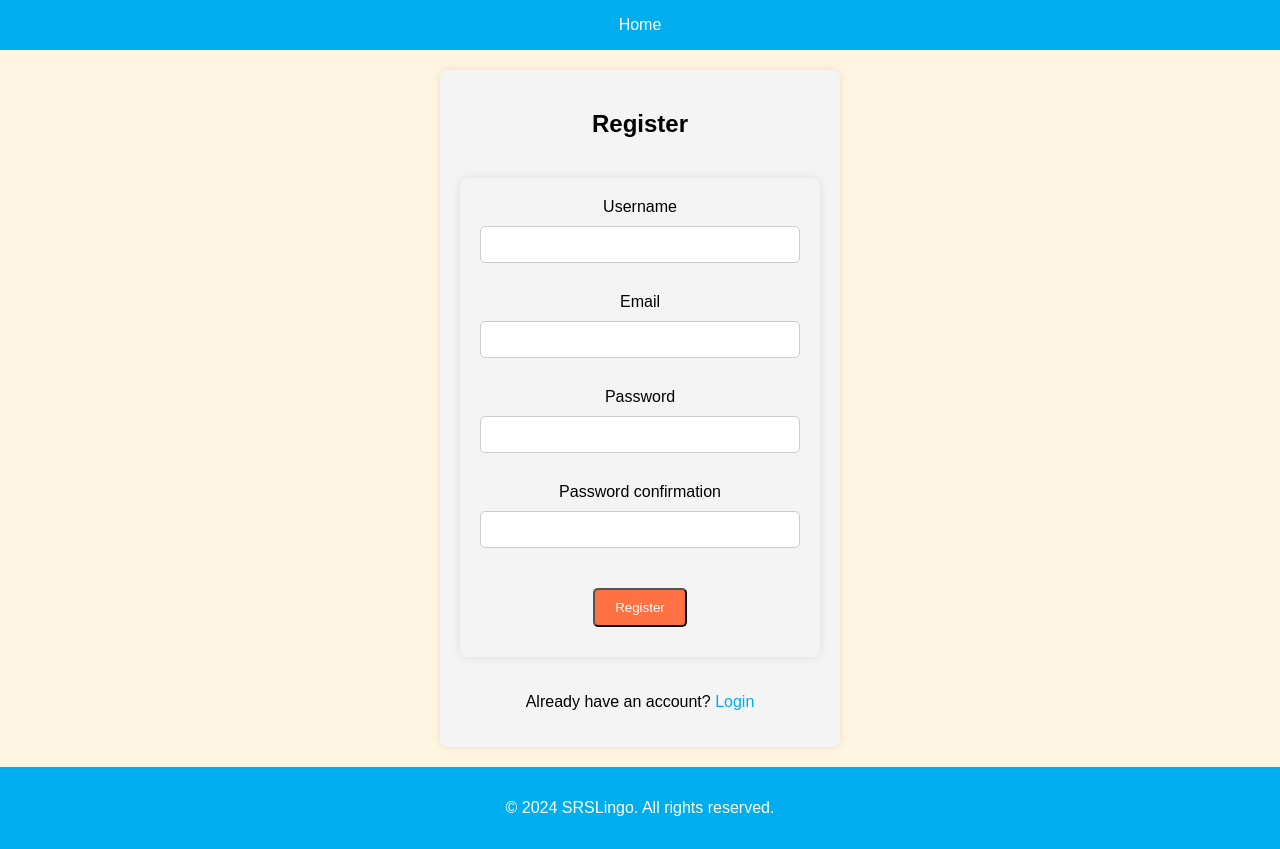
After one commit to Chibdibs/SRSLingo, a Django app: page /register/ in a window 1280 px wide. The commit adds this page. Run offline with Django 4.2, Linux system fonts and the light colour scheme.

```diff
--- a/SRSLingo/urls.py
+++ b/SRSLingo/urls.py
@@ -1,23 +1,12 @@
-"""
-URL configuration for SRSLingo project.
-
-The `urlpatterns` list routes URLs to views. For more information please see:
-    https://docs.djangoproject.com/en/4.2/topics/http/urls/
-Examples:
-Function views
-    1. Add an import:  from my_app import views
-    2. Add a URL to urlpatterns:  path('', views.home, name='home')
-Class-based views
-    1. Add an import:  from other_app.views import Home
-    2. Add a URL to urlpatterns:  path('', Home.as_view(), name='home')
-Including another URLconf
-    1. Import the include() function: from django.urls import include, path
-    2. Add a URL to urlpatterns:  path('blog/', include('blog.urls'))
-"""
 from django.contrib import admin
-from django.urls import path, include  # Import include
+from django.urls import path, include
+from django.contrib.auth import views as auth_views
 
 urlpatterns = [
     path('admin/', admin.site.urls),
-    path('', include('base.urls')),  # Add this line
+    path('', include('base.urls')),  # Assuming 'base' is the app where you have 'landing' and 'home' views
+
+    # Login and logout views
+    path('accounts/login/', auth_views.LoginView.as_view(), name='login'),
+    path('accounts/logout/', auth_views.LogoutView.as_view(), name='logout'),
 ]
--- /dev/null
+++ b/base/forms.py
@@ -0,0 +1,11 @@
+from django import forms
+from django.contrib.auth.models import User
+from django.contrib.auth.forms import UserCreationForm
+
+
+class UserRegisterForm(UserCreationForm):
+    email = forms.EmailField()
+
+    class Meta:
+        model = User
+        fields = ['username', 'email', 'password1', 'password2']
--- /dev/null
+++ b/base/static/css/styles.css
@@ -0,0 +1,215 @@
+:root {
+    --sky-blue: #00AEEF;
+    --sunset-orange: #FF7043;
+    --slate-gray: #5F7A76;
+    --cream: #FFF5E1;
+    --teal: #008080;
+    --coral: #FF6B6B;
+}
+
+body, html {
+    font-family: Arial, sans-serif;
+    background-color: var(--cream);
+    /*color: var(--slate-gray);*/
+    box-sizing: border-box;
+    display: flex;
+    flex-direction: column; /* Stack main content and footer vertically */
+    height: 100%; /* Ensure full page height */
+    margin: 0;
+    padding: 0;
+}
+
+*, *:before, *:after {
+    box-sizing: inherit; /* Ensure padding and borders are included in total width and height */
+}
+
+header, .header, footer, .footer {
+    background-color: var(--sky-blue);
+    color: #fff;
+    padding: 1rem 0;
+    text-align: center;
+}
+
+footer {
+    position: relative; /* Changed from fixed to relative */
+    width: 100%;
+    clear: both; /* Ensure footer is below all content */
+}
+
+nav ul {
+    list-style: none;
+    padding: 0;
+    margin: 0; /* Ensure nav list has no default margin */
+}
+
+nav ul li {
+    display: inline;
+    margin: 0 15px;
+}
+
+nav ul li a, a {
+    text-decoration: none;
+}
+
+#features {
+    background-color: var(--cream);
+    padding: 2rem;
+    text-align: center;
+}
+
+.feature-item {
+    margin: 1rem 0;
+}
+
+.registration-link {
+    color: var(--sky-blue);
+    text-decoration: none;
+    transition: color 0.3s ease;
+}
+
+#testimonials {
+    background-color: var(--sky-blue);
+    color: #fff;
+    padding: 2rem;
+    text-align: center;
+}
+
+.testimonial-item {
+    margin: 1rem 0;
+    font-style: italic;
+}
+
+#pricing {
+    background-color: var(--slate-gray);
+    color: #fff;
+    padding: 2rem;
+    text-align: center;
+}
+
+.pricing-item {
+    margin: 1rem 0;
+    background-color: #fff;
+    color: var(--slate-gray);
+    padding: 1rem;
+    border-radius: 8px;
+}
+
+#faq {
+    background-color: var(--cream);
+    padding: 2rem;
+    text-align: left; /* FAQ content typically benefits from left-aligned text for readability */
+}
+
+.faq-item {
+    margin: 1rem 0;
+}
+
+.registration-link:hover {
+    color: var(--teal);
+    text-decoration: none; /* Removes underline on hover */
+}
+
+.cta {
+    display: inline-block;
+    margin: 10px;
+    padding: 10px 20px;
+    background-color: var(--sunset-orange);
+    color: #fff;
+    text-decoration: none;
+    border-radius: 5px;
+    transition: background-color 0.3s ease;
+}
+
+.cta:hover {
+    background-color: var(--teal);
+}
+
+#hero {
+    background-color: var(--sky-blue);
+    color: #ffffff;
+    padding: 2rem;
+    text-align: center;
+}
+
+.form-container, .registration-container {
+    text-align: center; /* Center container content */
+}
+
+.content {
+    flex: 1; /* Allows content to expand and push the footer down */
+    display: flex;
+    flex-direction: column;
+    justify-content: center;
+}
+
+.home-link {
+    color: #fff; /* Specific color for the Home link */
+    padding: 8px 12px; /* Adds padding around the text */
+    border-radius: 5px; /* Optional: Rounds the corners for a button-like appearance */
+    transition: background-color 0.3s ease, color 0.3s ease; /* Smooth transition for hover effects */
+}
+
+.home-link:hover {
+    color: var(--slate-gray); /* Text color on hover */
+    text-decoration: none; /* Removes underline on hover */
+}
+
+form {
+    display: inline-block; /* Align form to the center of its container */
+    max-width: 400px;
+    margin: 20px auto; /* Center form horizontally and add vertical spacing */
+    padding: 20px;
+    background-color: #f4f4f4;
+    border-radius: 8px;
+    box-shadow: 0 0 10px rgba(0,0,0,0.1);
+}
+
+.form-container, form {
+    max-width: 400px; /* Adjust this value as needed to increase width */
+    margin: 20px auto; /* Keep the form centered */
+    padding: 20px;
+    background-color: #f4f4f4;
+    border-radius: 8px;
+    box-shadow: 0 0 10px rgba(0,0,0,0.1);
+}
+
+.form-field {
+    margin-bottom: 20px;
+}
+
+.form-field label {
+    /*display: block;*/
+    /*margin-bottom: 5px;*/
+}
+
+.form-field input {
+    width: 100%;
+    padding: 10px;
+    border: 1px solid #ccc;
+    border-radius: 5px;
+}
+
+h2 {
+    text-align: center; /* Center headings */
+}
+
+/* Ensure input fields fill the form container */
+input[type="text"],
+input[type="password"],
+input[type="email"],
+input[type="submit"] {
+    width: 100%; /* Full width of the form container */
+    padding: 10px;
+    margin: 10px 0; /* Add some space between fields */
+    border-radius: 5px;
+    border: 1px solid #ccc;
+}
+
+input[type="submit"] {
+    background-color: var(--teal);
+    color: white;
+}
+
+input[type="submit"]:hover {
+    background-color: var(--sunset-orange);
+}
--- a/base/urls.py
+++ b/base/urls.py
@@ -1,6 +1,9 @@
 from django.urls import path
-from . import views
+from base import views
+
 
 urlpatterns = [
-    path('', views.home, name='home'),
+    path('', views.landing_page, name='landing'),  # Landing page as the root
+    path('home/', views.home, name='home'),  # Home page, make sure the view exists
+    path('register/', views.register, name='register'),
 ]
--- a/base/views.py
+++ b/base/views.py
@@ -1,5 +1,37 @@
-from django.shortcuts import render
+from django.contrib import messages
+from django.contrib.auth.models import User
+from django.shortcuts import render, redirect
+from django.contrib.auth.decorators import login_required
+from django.http import HttpResponseRedirect
+
+from base.forms import UserRegisterForm
 
 
+@login_required
 def home(request):
     return render(request, 'home.html')
+
+
+def landing_page(request):
+    if request.user.is_authenticated:
+        return redirect('home')  # Assumes you have a named URL 'home' for your homepage
+    return render(request, 'landing.html')
+
+
+def register(request):
+    if request.method == 'POST':
+        form = UserRegisterForm(request.POST)
+        if form.is_valid():
+            username = form.cleaned_data.get('username')
+            email = form.cleaned_data.get('email')
+            if User.objects.filter(username=username).exists():
+                messages.info(request, 'Username already exists.')
+            elif User.objects.filter(email=email).exists():
+                messages.info(request, 'Email already has an account.')
+                return render(request, 'registration/register.html', {'form': form, 'email_exists': True})
+            else:
+                form.save()
+                return redirect('login')  # Redirect to the login page after successful registration
+    else:
+        form = UserRegisterForm()
+    return render(request, 'registration/register.html', {'form': form})
--- /dev/null
+++ b/templates/base.html
@@ -0,0 +1,35 @@
+{% load static %}
+<!DOCTYPE html>
+<html lang="en">
+<head>
+    <meta charset="UTF-8">
+    <meta name="viewport" content="width=device-width, initial-scale=1.0">
+    <title>SRSLingo - Learn Languages</title>
+    <link rel="stylesheet" href="{% static 'css/styles.css' %}">
+    <!-- Additional CSS files or external resources -->
+</head>
+<body>
+    <header>
+        <nav>
+            <!-- Navigation bar -->
+            <ul>
+                <li><a href="{% url 'landing' %}" class="home-link">Home</a></li>
+                <!-- Add more navigation items here -->
+            </ul>
+        </nav>
+    </header>
+
+    <main class="content">
+        {% block content %}
+        <!-- Content overridden by child templates -->
+        {% endblock %}
+    </main>
+
+    <footer>
+        <!-- Footer content -->
+        <p>&copy; 2024 SRSLingo. All rights reserved.</p>
+    </footer>
+
+    <!-- Additional JavaScript files or external scripts -->
+</body>
+</html>
--- /dev/null
+++ b/templates/registration/register.html
@@ -0,0 +1,31 @@
+{% extends 'base.html' %}
+
+{% block content %}
+<div class="form-container">
+    <h2>Register</h2>
+    <form method="post">
+        {% csrf_token %}
+        {% for field in form %}
+            <div class="form-field">
+                <label for="{{ field.id_for_label }}">{{ field.label }}</label>
+                <input type="{{ field.field.widget.input_type }}" name="{{ field.name }}" id="{{ field.id_for_label }}">
+                <!-- Explicitly not showing field.errors and field.help_text -->
+            </div>
+        {% endfor %}
+        <button type="submit" class="cta">Register</button>
+    </form>
+
+    {% if messages %}
+    <ul>
+        {% for message in messages %}
+        <li>{{ message }}</li>
+        {% endfor %}
+    </ul>
+    {% endif %}
+    {% if email_exists %}
+    <p>An account with this email already exists. <a href="{% url 'login' %}" class="cta">Login Here</a></p>
+    {% else %}
+    <p>Already have an account? <a href="{% url 'login' %}" class="registration-link">Login</a></p>
+    {% endif %}
+</div>
+{% endblock %}
```
Also changed, not shown: SRSLingo/settings.py (+10 -0 lines), base/static/styles.css (deleted, +0 -8 lines), templates/home.html (+5 -4 lines), templates/landing.html (added, +65 -0 lines), templates/registration/login.html (added, +13 -0 lines).
